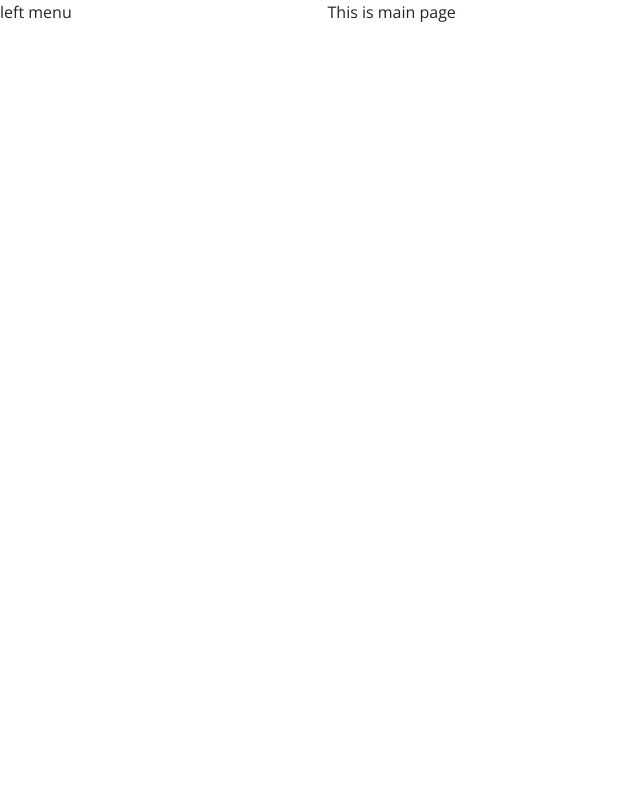
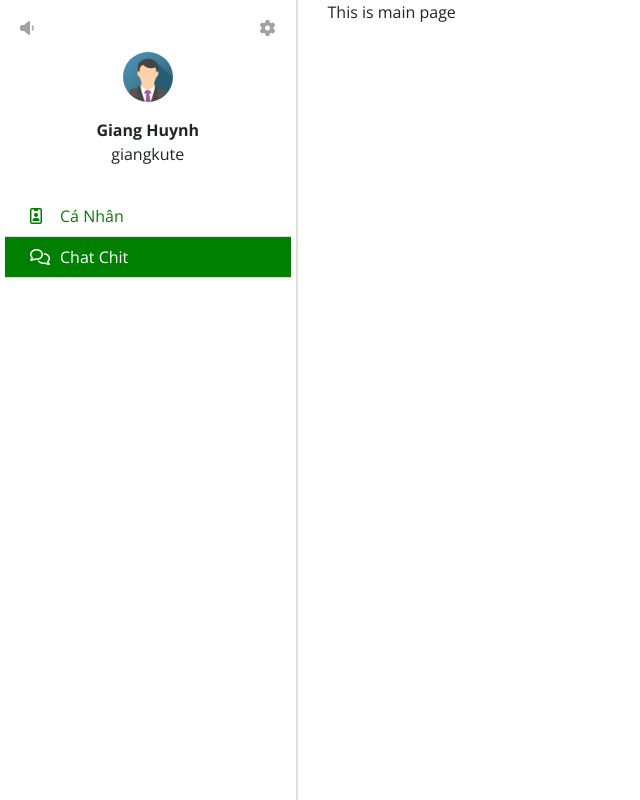
Before and after one commit to trgianghuynh1808/Real-Time-Chat-Web, a React (Create React App) app in the folder front-end/: page /chat in a window 1280 px wide. Shown: the whole page, without its empty margins (0-640 px from the left). Built offline with nearby package versions, Linux system fonts and the light colour scheme.

Commit message:
imp: vertical bar

```diff
--- a/front-end/public/index.html
+++ b/front-end/public/index.html
@@ -57,5 +57,9 @@
       integrity="sha384-OgVRvuATP1z7JjHLkuOU7Xw704+h835Lr+6QL9UvYjZE3Ipu6Tp75j7Bh/kR0JKI"
       crossorigin="anonymous"
     ></script>
+    <script
+      src="https://kit.fontawesome.com/5c95080f4f.js"
+      crossorigin="anonymous"
+    ></script>
   </body>
 </html>
--- a/front-end/src/App.js
+++ b/front-end/src/App.js
@@ -1,7 +1,8 @@
 import React, { Suspense } from "react";
-import { BrowserRouter, Route, Switch, Redirect, Link } from "react-router-dom";
+import { BrowserRouter, Route, Switch, Redirect } from "react-router-dom";
 
 import "./App.scss";
+import "assets/styles/global.scss";
 import NotFound from "components/NotFound";
 import Layout from "components/Layout";
 
--- /dev/null
+++ b/front-end/src/assets/styles/global.scss
@@ -0,0 +1,3 @@
+.cursor-pointer {
+  cursor: pointer;
+}
--- a/front-end/src/components/Layout/index.jsx
+++ b/front-end/src/components/Layout/index.jsx
@@ -1,9 +1,13 @@
 import React from "react";
+
+import VerticalBar from "components/VerticalBar";
 
 const Layout = ({ children }) => {
   return (
     <div className="row">
-      <div className="col-3">left menu</div>
+      <div className="col-3">
+        <VerticalBar />
+      </div>
       <div className="col-9">{children}</div>
     </div>
   );
--- /dev/null
+++ b/front-end/src/components/VerticalBar/components/InfoUser.jsx
@@ -0,0 +1,27 @@
+import React from "react";
+
+import Images from "constants/images";
+
+const InfoUser = ({ fullName, nickName }) => {
+  return (
+    <div className="container">
+      <div className="row justify-content-between vertical-bar__icon">
+        <i className="fas fa-volume-down cursor-pointer"></i>
+        <i className="fas fa-cog cursor-pointer"></i>
+      </div>
+      <div className="row justify-content-center mt-3">
+        <img
+          src={Images.AVATAR_DEF}
+          alt="avatar default"
+          className="vertical-bar__avatar-circle"
+        />
+        <div className="col-12 text-center mt-3">
+          <div className="font-weight-bold">{fullName}</div>
+          <div>{nickName}</div>
+        </div>
+      </div>
+    </div>
+  );
+};
+
+export default InfoUser;
--- /dev/null
+++ b/front-end/src/components/VerticalBar/components/ListItemMenu.jsx
@@ -0,0 +1,24 @@
+import React from "react";
+import { Link, NavLink } from "react-router-dom";
+
+const ListItemMenu = ({ menuItems }) => {
+  return (
+    <div className="vertical-bar__list-menu">
+      {menuItems.map((item, index) => {
+        return (
+          <NavLink
+            key={index}
+            to={item.slug}
+            activeClassName="vertical-bar__menu-item--active"
+            className="vertical-bar__menu-item row cursor-pointer align-items-center"
+          >
+            <i className={`${item.icon} col-1`}></i>
+            <div className="text-capitalize col-9">{item.name}</div>
+          </NavLink>
+        );
+      })}
+    </div>
+  );
+};
+
+export default ListItemMenu;
--- /dev/null
+++ b/front-end/src/components/VerticalBar/index.jsx
@@ -0,0 +1,17 @@
+import React from "react";
+
+import "./style.scss";
+import InfoUser from "./components/InfoUser";
+import ListItemMenu from "./components/ListItemMenu";
+import { MENU_ITEM_LIST } from "constants/global";
+
+const VerticalBar = () => {
+  return (
+    <div className="vertical-bar">
+      <InfoUser fullName={"Giang Huynh"} nickName="giangkute" />
+      <ListItemMenu menuItems={MENU_ITEM_LIST} />
+    </div>
+  );
+};
+
+export default VerticalBar;
--- /dev/null
+++ b/front-end/src/components/VerticalBar/style.scss
@@ -0,0 +1,43 @@
+.vertical-bar {
+  padding: 20px;
+  border-right: 2px solid #dfdfdf;
+  height: 100vh;
+
+  &__avatar-circle {
+    vertical-align: middle;
+    width: 50px;
+    height: 50px;
+    border-radius: 50%;
+  }
+
+  &__icon {
+    color: #a2a2a2;
+  }
+
+  &__list-menu {
+    margin-top: 30px;
+  }
+
+  &__menu-item {
+    padding: 8px 10px;
+
+    border-bottom: 1px solid gainsboro;
+    color: green;
+
+    transition: 0.3s;
+
+    & span {
+      display: inline-block;
+    }
+
+    &:not(&--active):hover {
+      background-color: #f2f3f4;
+    }
+
+    &--active {
+      color: white;
+      background-color: green;
+      pointer-events: none;
+    }
+  }
+}
--- /dev/null
+++ b/front-end/src/constants/global.js
@@ -0,0 +1,12 @@
+export const MENU_ITEM_LIST = [
+  {
+    name: "cá nhân",
+    icon: "far fa-id-badge",
+    slug: "/profile",
+  },
+  {
+    name: "chat chit",
+    icon: "far fa-comments",
+    slug: "/chat",
+  },
+];
--- /dev/null
+++ b/front-end/src/constants/images.js
@@ -0,0 +1,7 @@
+import avatarDefault from "../assets/images/avatar-default.png";
+
+const Images = {
+  AVATAR_DEF: avatarDefault,
+};
+
+export default Images;
--- a/front-end/src/index.css
+++ b/front-end/src/index.css
@@ -1,3 +1,4 @@
+html,
 body {
   margin: 0;
   font-family: "Open Sans", sans-serif;
@@ -9,3 +10,11 @@ code {
   font-family: source-code-pro, Menlo, Monaco, Consolas, "Courier New",
     monospace;
 }
+
+a {
+  text-decoration: none !important;
+}
+
+a.vertical-bar__menu-item:hover {
+  color: green;
+}
```
Also changed, not shown: front-end/src/assets/images/avatar-default.png (added).
